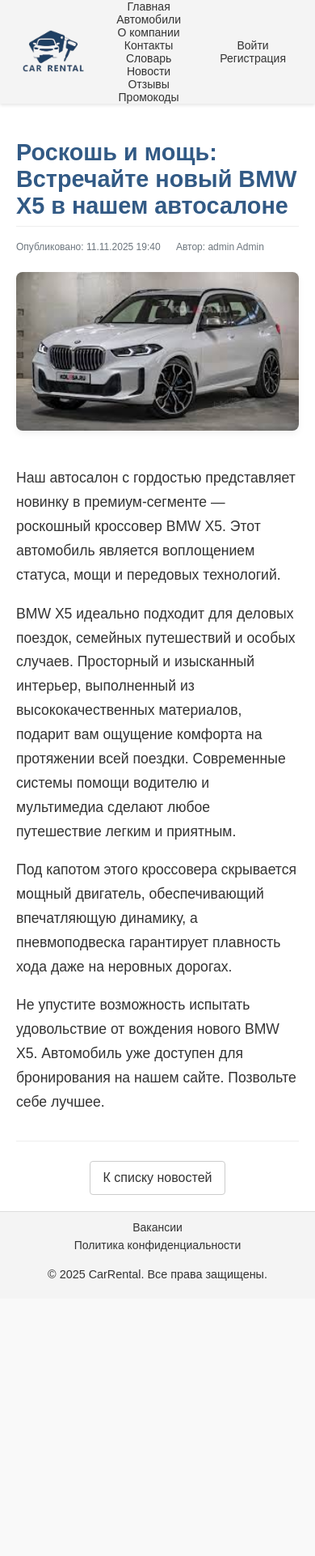
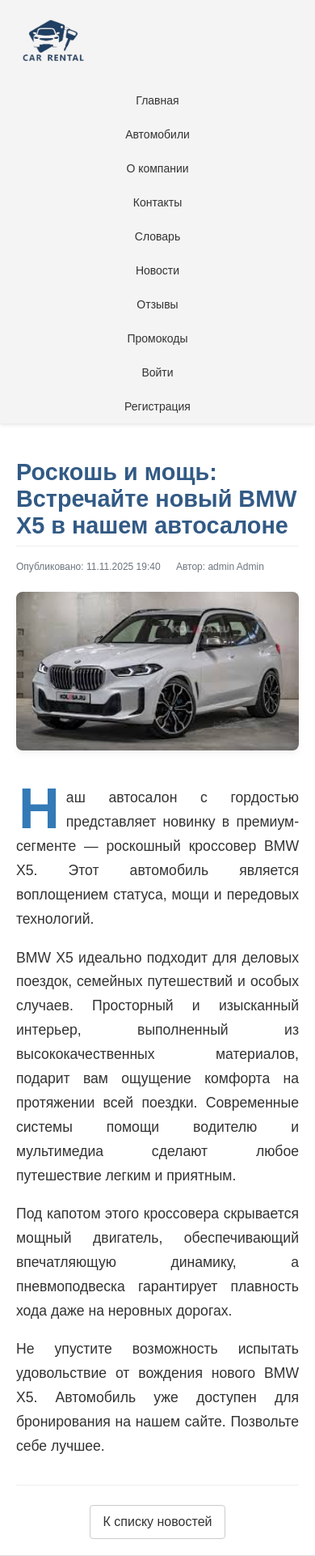
Before and after one commit to Dmitro44/353503_SEBELEV_21, a Django app: page /news/7/ in a window 390 px wide. Shown: the top 1922 px of the page at 81% size. Before the commit the page ends 1582 px from the top, so only its background shows below. Run offline with Django 5.2, Linux system fonts and the light colour scheme; data comes from the database, SQL or seed files in the repository.

Commit message:
Added style for first letter in first line in news and navbar for mobile

```diff
--- a/STRWEB/LR2/static/css/components/_navbar.css
+++ b/STRWEB/LR2/static/css/components/_navbar.css
@@ -32,3 +32,25 @@
     transform: translateY(-2px);
     box-shadow: 0 4px 8px rgba(0, 0, 0, 0.1);
 }
+
+@media (max-width: 768px) {
+    nav {
+        flex-direction: column;
+        align-items: flex-start;
+    }
+
+    nav ul {
+        flex-direction: column;
+        width: 100%;
+    }
+
+    nav ul li {
+        margin: 5px 0;
+        width: 100%;
+    }
+
+    nav ul li a {
+        display: block;
+        text-align: center;
+    }
+}
--- a/STRWEB/LR2/static/css/pages/_news_detail.css
+++ b/STRWEB/LR2/static/css/pages/_news_detail.css
@@ -44,6 +44,18 @@
     font-size: 1.1rem;
     line-height: 1.7;
     color: #333;
+    text-align: justify;
+}
+
+/* Корректные стили для буквицы */
+.news-detail-content p:first-of-type::first-letter {
+    font-size: 4em;
+    font-weight: bold;
+    float: left;
+    color: var(--primary-color);
+    line-height: 0.8;
+    padding-right: 8px;
+    padding-left: 3px;
 }
 
 .back-link-container {
```
